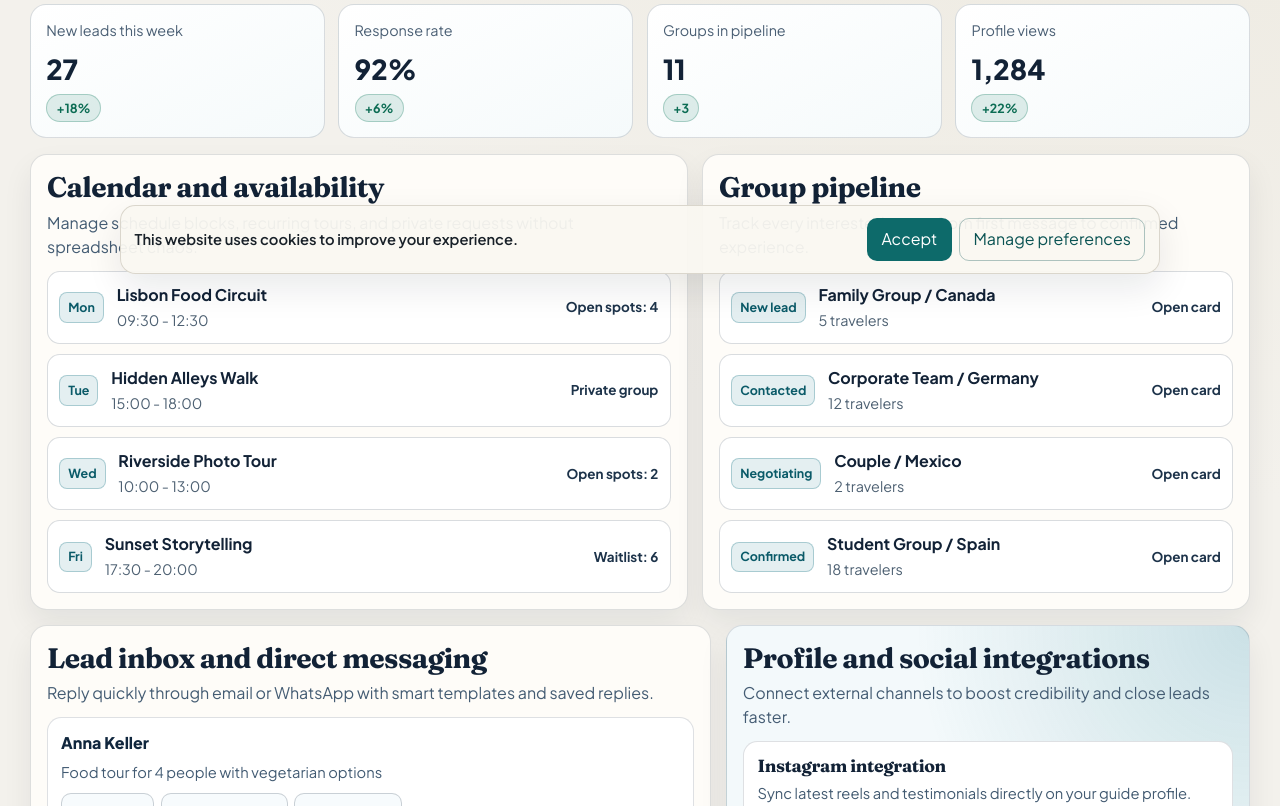
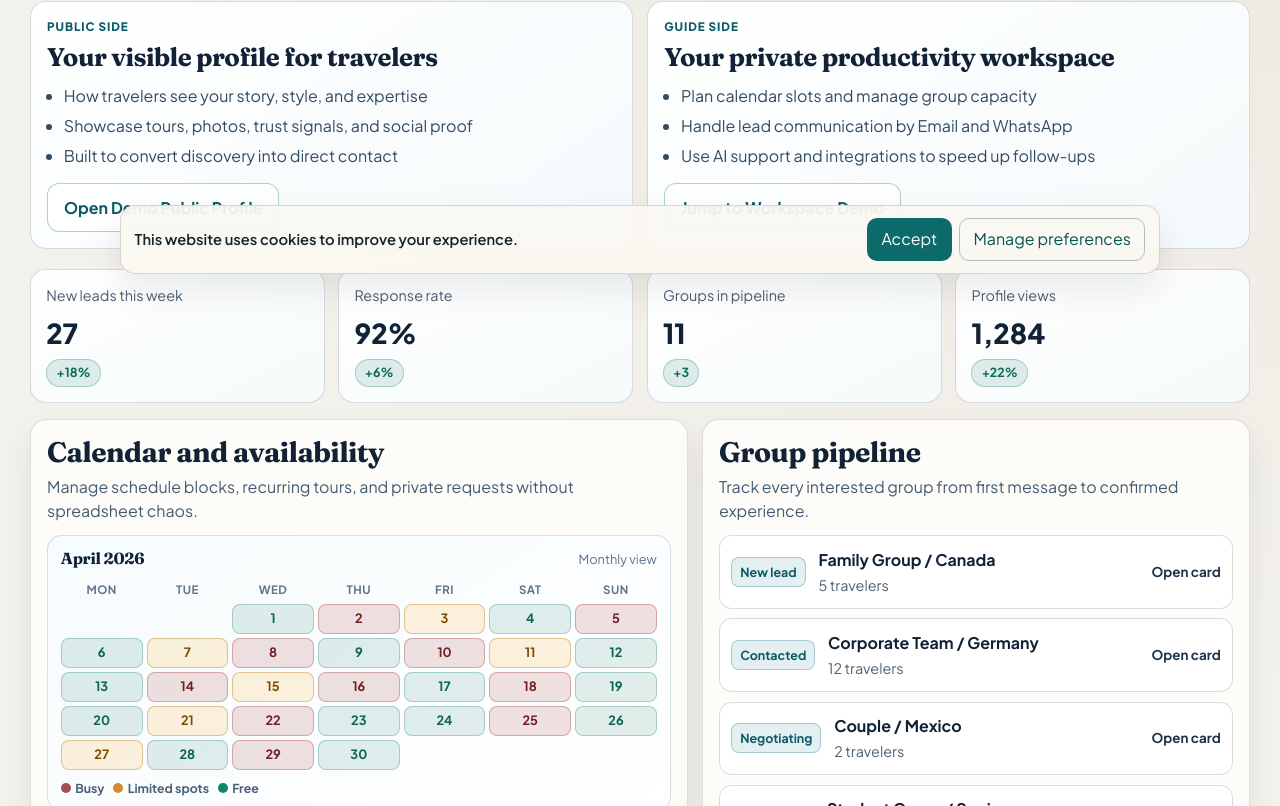
Before and after one commit to RodmanPT/guideatlas, a Next.js app in the folder site/: page /guide-dashboard-demo in a window 1280 px wide. Shown: the part 514-1320 px from the top of the page. Built offline with nearby package versions, Linux system fonts and the light colour scheme.

Commit message:
feat(site): add monthly availability calendar and profile-workspace side-by-side view

```diff
--- a/site/app/become-guide/page.tsx
+++ b/site/app/become-guide/page.tsx
@@ -35,6 +35,9 @@ export default function BecomeGuidePage({ searchParams }: PageProps) {
           <Link className="cta ctaGhostDark" href="/guide-dashboard-demo">
             Preview Guide Dashboard Demo
           </Link>
+          <Link className="cta ctaGhostDark" href="/guides/maria-santos">
+            Preview Public Guide Profile
+          </Link>
         </div>
       </section>
 
--- a/site/app/guide-dashboard-demo/page.module.css
+++ b/site/app/guide-dashboard-demo/page.module.css
@@ -84,6 +84,42 @@
   gap: 0.85rem;
 }
 
+.dualViewSection {
+  margin-top: 1rem;
+  display: grid;
+  grid-template-columns: repeat(2, minmax(0, 1fr));
+  gap: 0.9rem;
+}
+
+.perspectiveCard {
+  border: 1px solid rgba(24, 39, 58, 0.16);
+  border-radius: 1rem;
+  padding: 1rem;
+  background: linear-gradient(145deg, #ffffff, #f4fafc);
+}
+
+.perspectiveTag {
+  margin: 0;
+  text-transform: uppercase;
+  letter-spacing: 0.08em;
+  font-size: 0.73rem;
+  font-weight: 800;
+  color: #0a5a68;
+}
+
+.perspectiveCard h2 {
+  margin: 0.5rem 0 0;
+  font-size: clamp(1.25rem, 2vw, 1.7rem);
+}
+
+.perspectiveList {
+  margin: 0.7rem 0 0.95rem;
+  padding-left: 1.05rem;
+  color: #324b61;
+  display: grid;
+  gap: 0.38rem;
+}
+
 .metricCard {
   border: 1px solid rgba(24, 39, 58, 0.16);
   border-radius: 1rem;
@@ -153,6 +189,115 @@
 .panelHeader p {
   margin: 0.45rem 0 0.75rem;
   color: #445c73;
+}
+
+.monthCard {
+  border: 1px solid rgba(18, 42, 64, 0.15);
+  border-radius: 0.9rem;
+  background: linear-gradient(145deg, #f6fbfd, #ffffff);
+  padding: 0.8rem;
+  margin-bottom: 0.8rem;
+}
+
+.monthHeader {
+  display: flex;
+  align-items: baseline;
+  justify-content: space-between;
+  gap: 0.55rem;
+  margin-bottom: 0.52rem;
+}
+
+.monthHeader h3 {
+  margin: 0;
+  font-size: 1rem;
+}
+
+.monthHeader p {
+  margin: 0;
+  color: #5e7489;
+  font-size: 0.8rem;
+}
+
+.monthGrid {
+  display: grid;
+  grid-template-columns: repeat(7, minmax(0, 1fr));
+  gap: 0.25rem;
+}
+
+.monthWeekday {
+  text-align: center;
+  color: #60758b;
+  font-size: 0.72rem;
+  font-weight: 700;
+  text-transform: uppercase;
+  letter-spacing: 0.04em;
+  padding: 0.2rem 0 0.1rem;
+}
+
+.monthCell,
+.monthCellEmpty {
+  min-height: 30px;
+  border-radius: 0.5rem;
+  display: grid;
+  place-items: center;
+  font-size: 0.8rem;
+  font-weight: 700;
+}
+
+.monthCellEmpty {
+  background: transparent;
+}
+
+.monthCellBusy {
+  border: 1px solid rgba(166, 68, 68, 0.38);
+  background: rgba(166, 68, 68, 0.16);
+  color: #6f1f1f;
+}
+
+.monthCellPartial {
+  border: 1px solid rgba(185, 118, 22, 0.38);
+  background: rgba(247, 191, 87, 0.2);
+  color: #7b4b00;
+}
+
+.monthCellFree {
+  border: 1px solid rgba(17, 118, 97, 0.28);
+  background: rgba(17, 118, 97, 0.12);
+  color: #0a6350;
+}
+
+.monthLegend {
+  margin-top: 0.58rem;
+  display: flex;
+  gap: 0.55rem;
+  flex-wrap: wrap;
+}
+
+.monthLegend span {
+  display: inline-flex;
+  align-items: center;
+  gap: 0.28rem;
+  color: #4b6075;
+  font-size: 0.77rem;
+  font-weight: 700;
+}
+
+.legendDot {
+  width: 10px;
+  height: 10px;
+  border-radius: 999px;
+}
+
+.legendBusy {
+  background: #a24f4f;
+}
+
+.legendPartial {
+  background: #d08e2f;
+}
+
+.legendFree {
+  background: #0d856d;
 }
 
 .list {
@@ -290,7 +435,8 @@
   }
 
   .mainGrid,
-  .secondaryGrid {
+  .secondaryGrid,
+  .dualViewSection {
     grid-template-columns: 1fr;
   }
 }
--- a/site/app/guide-dashboard-demo/page.tsx
+++ b/site/app/guide-dashboard-demo/page.tsx
@@ -16,6 +16,13 @@ const CALENDAR_ITEMS = [
   { day: "Wed", slot: "10:00 - 13:00", tour: "Riverside Photo Tour", status: "Open spots: 2" },
   { day: "Fri", slot: "17:30 - 20:00", tour: "Sunset Storytelling", status: "Waitlist: 6" },
 ];
+
+const MONTH_NAME = "April 2026";
+const MONTH_WEEK_DAYS = ["Mon", "Tue", "Wed", "Thu", "Fri", "Sat", "Sun"];
+const MONTH_START_OFFSET = 2; // Month starts on Wednesday.
+const MONTH_DAYS = 30;
+const BUSY_DAYS = new Set([2, 5, 8, 10, 14, 16, 18, 22, 25, 29]);
+const PARTIAL_DAYS = new Set([3, 7, 11, 15, 21, 27]);
 
 const GROUPS = [
   { name: "Family Group / Canada", size: "5 travelers", stage: "New lead" },
@@ -40,6 +47,18 @@ const LEADS = [
     request: "Small group photography tour at sunrise",
     channel: "Email",
   },
+];
+
+const PUBLIC_PROFILE_POINTS = [
+  "How travelers see your story, style, and expertise",
+  "Showcase tours, photos, trust signals, and social proof",
+  "Built to convert discovery into direct contact",
+];
+
+const WORKSPACE_POINTS = [
+  "Plan calendar slots and manage group capacity",
+  "Handle lead communication by Email and WhatsApp",
+  "Use AI support and integrations to speed up follow-ups",
 ];
 
 export const metadata: Metadata = {
@@ -67,7 +86,34 @@ export default function GuideDashboardDemoPage() {
         </div>
       </section>
 
-      <section className={styles.metricsGrid} aria-label="Guide dashboard metrics">
+      <section className={styles.dualViewSection} aria-label="Guide dual perspective">
+        <article className={styles.perspectiveCard}>
+          <p className={styles.perspectiveTag}>Public side</p>
+          <h2>Your visible profile for travelers</h2>
+          <ul className={styles.perspectiveList}>
+            {PUBLIC_PROFILE_POINTS.map((point) => (
+              <li key={point}>{point}</li>
+            ))}
+          </ul>
+          <Link className={styles.ghostCta} href="/guides/maria-santos">
+            Open Demo Public Profile
+          </Link>
+        </article>
+        <article className={styles.perspectiveCard}>
+          <p className={styles.perspectiveTag}>Guide side</p>
+          <h2>Your private productivity workspace</h2>
+          <ul className={styles.perspectiveList}>
+            {WORKSPACE_POINTS.map((point) => (
+              <li key={point}>{point}</li>
+            ))}
+          </ul>
+          <a className={styles.ghostCta} href="#workspace">
+            Jump to Workspace Demo
+          </a>
+        </article>
+      </section>
+
+      <section className={styles.metricsGrid} aria-label="Guide dashboard metrics" id="workspace">
         {METRICS.map((metric) => (
           <article className={styles.metricCard} key={metric.label}>
             <p>{metric.label}</p>
@@ -83,6 +129,62 @@ export default function GuideDashboardDemoPage() {
             <h2>Calendar and availability</h2>
             <p>Manage schedule blocks, recurring tours, and private requests without spreadsheet chaos.</p>
           </header>
+          <div className={styles.monthCard} aria-label="Monthly availability snapshot">
+            <div className={styles.monthHeader}>
+              <h3>{MONTH_NAME}</h3>
+              <p>Monthly view</p>
+            </div>
+            <div className={styles.monthGrid} role="grid" aria-label={`${MONTH_NAME} calendar`}>
+              {MONTH_WEEK_DAYS.map((weekDay) => (
+                <span key={weekDay} className={styles.monthWeekday}>
+                  {weekDay}
+                </span>
+              ))}
+              {Array.from({ length: 35 }, (_, index) => {
+                const dayNumber = index - MONTH_START_OFFSET + 1;
+                if (dayNumber < 1 || dayNumber > MONTH_DAYS) {
+                  return <span key={`empty-${index}`} className={styles.monthCellEmpty} aria-hidden="true" />;
+                }
+
+                const dayState = BUSY_DAYS.has(dayNumber)
+                  ? "busy"
+                  : PARTIAL_DAYS.has(dayNumber)
+                    ? "partial"
+                    : "free";
+
+                return (
+                  <span
+                    key={`day-${dayNumber}`}
+                    className={`${styles.monthCell} ${
+                      dayState === "busy"
+                        ? styles.monthCellBusy
+                        : dayState === "partial"
+                          ? styles.monthCellPartial
+                          : styles.monthCellFree
+                    }`}
+                    role="gridcell"
+                    aria-label={`Day ${dayNumber}, ${dayState}`}
+                  >
+                    {dayNumber}
+                  </span>
+                );
+              })}
+            </div>
+            <div className={styles.monthLegend}>
+              <span>
+                <i className={`${styles.legendDot} ${styles.legendBusy}`} aria-hidden="true" />
+                Busy
+              </span>
+              <span>
+                <i className={`${styles.legendDot} ${styles.legendPartial}`} aria-hidden="true" />
+                Limited spots
+              </span>
+              <span>
+                <i className={`${styles.legendDot} ${styles.legendFree}`} aria-hidden="true" />
+                Free
+              </span>
+            </div>
+          </div>
           <ul className={styles.list}>
             {CALENDAR_ITEMS.map((item) => (
               <li key={`${item.day}-${item.tour}`}>
```
